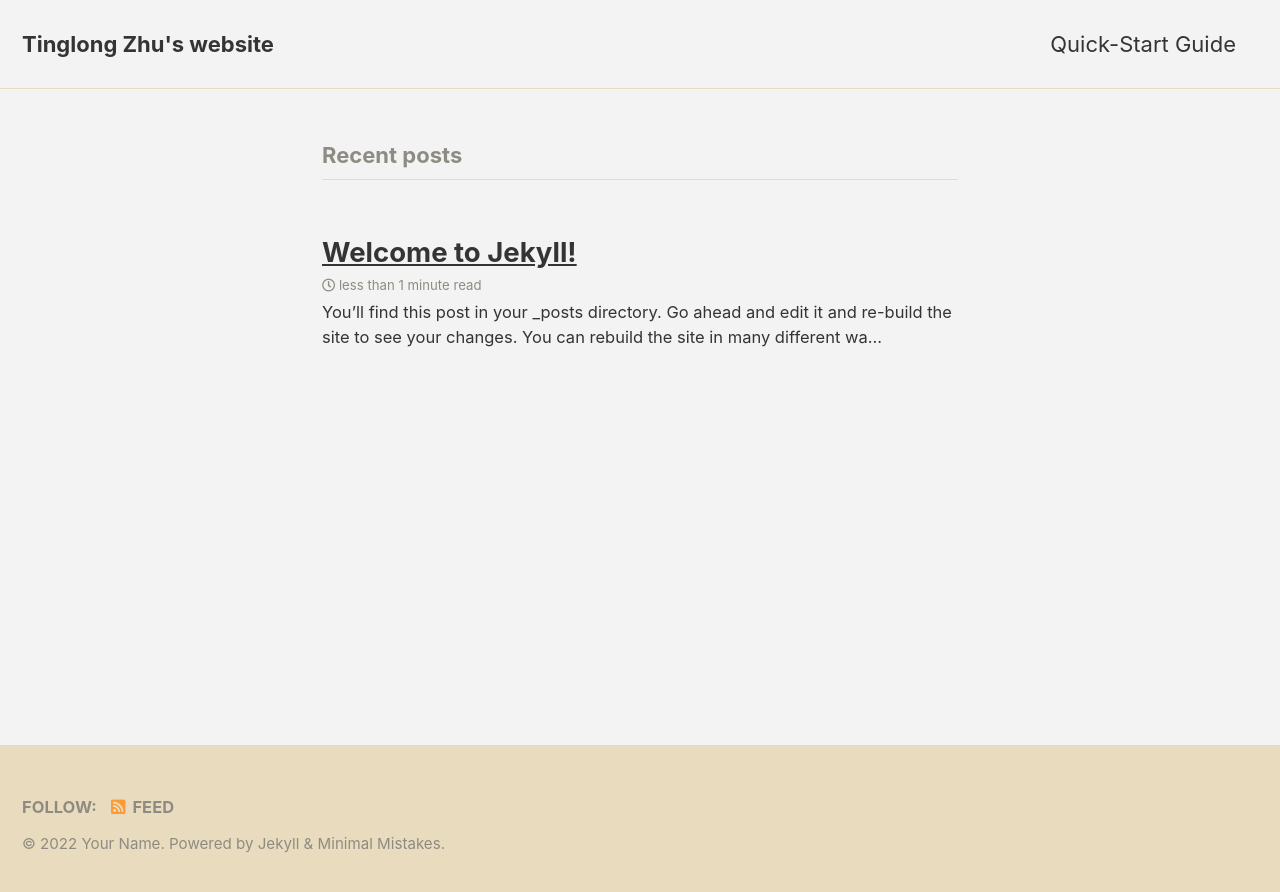
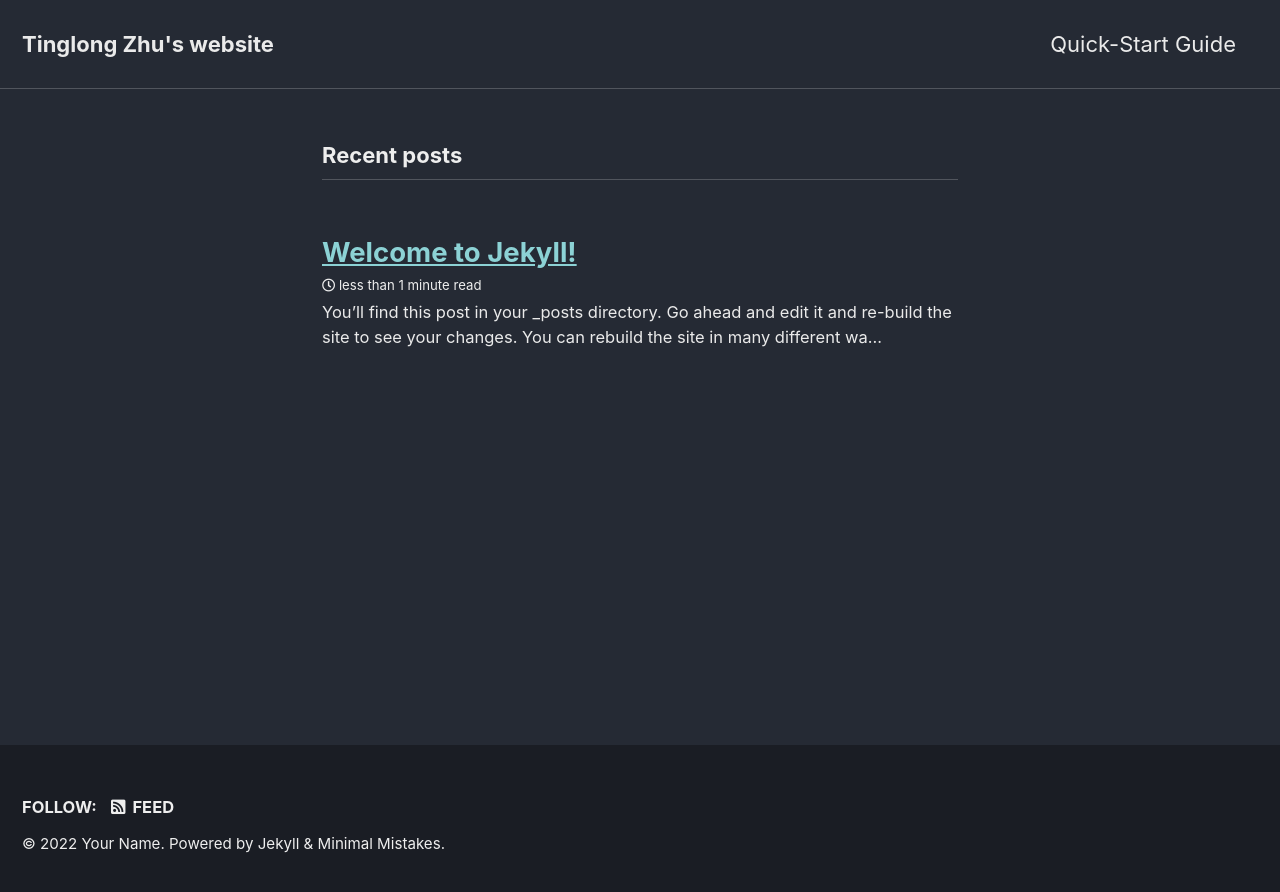
Before and after one commit to kurisujhin/kurisujhin.github.io, a Jekyll site: the page built from index.markdown, in a window 1280 px wide. Shown: the top 892 px of the page. Built offline with Jekyll 4.4.1, drawn with Linux system fonts in a browser that asks for light colours; cached includes are drawn as plain includes; the list of posts is cut into pages by our own code.

Commit message:
update theme

```diff
--- a/_config.yml
+++ b/_config.yml
@@ -12,7 +12,7 @@
 
 # theme                  : "minimal-mistakes-jekyll"
 # remote_theme           : "mmistakes/minimal-mistakes"
-minimal_mistakes_skin    : "dirt" # "air", "aqua", "contrast", "dark", "dirt", "neon", "mint", "plum", "sunrise"
+minimal_mistakes_skin    : "dark" # "air", "aqua", "contrast", "dark", "dirt", "neon", "mint", "plum", "sunrise"
 
 # Site Settings
 locale                   : "en-US"
```
